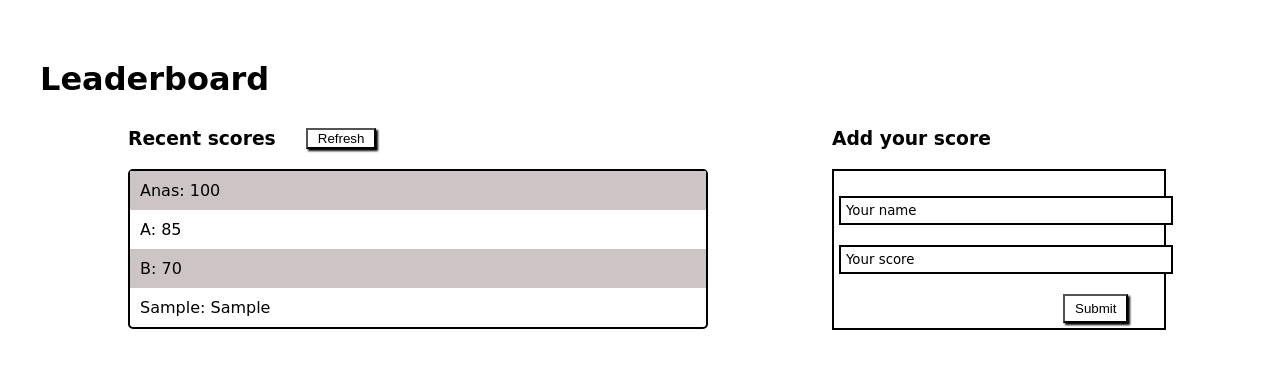
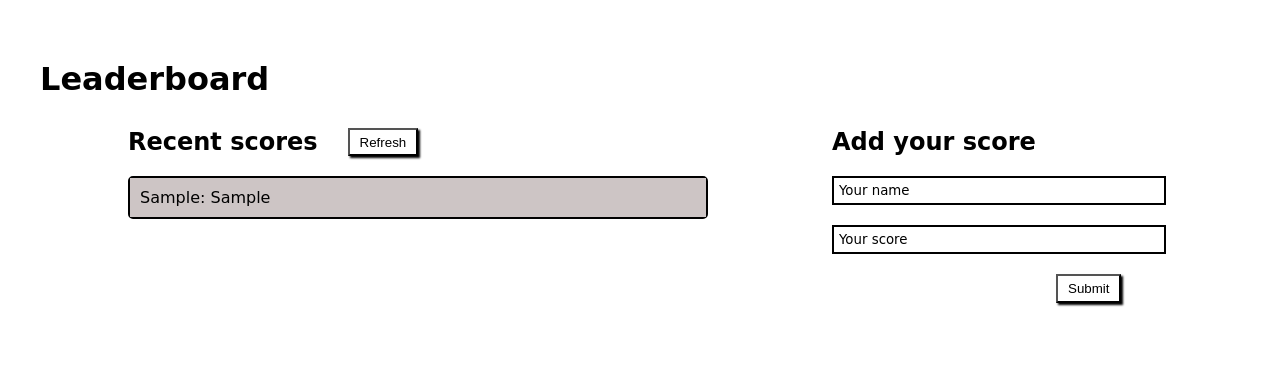
Before and after one commit to a-laarabi/Leaderboard, a website built with webpack: page src/index.html in a window 1280 px wide. Both pictures are taken after typing "Sample", "Sample" into the empty fields and a click on the button "Submit". Built offline with nearby package versions, Linux system fonts and the light colour scheme; a web font is replaced by a local one.

Commit message:
Updating index.js

```diff
--- a/package.json
+++ b/package.json
@@ -21,7 +21,12 @@
   },
   "homepage": "https://github.com/a-laarabi/Leaderboard#readme",
   "devDependencies": {
+    "babel-eslint": "^10.1.0",
     "css-loader": "^6.7.1",
+    "eslint": "^7.32.0",
+    "eslint-config-airbnb-base": "^14.2.1",
+    "eslint-plugin-import": "^2.26.0",
+    "hint": "^7.1.1",
     "html-webpack-plugin": "^5.5.0",
     "style-loader": "^3.3.1",
     "webpack": "^5.74.0",
--- a/src/index.html
+++ b/src/index.html
@@ -4,7 +4,6 @@
   <meta charset="UTF-8">
   <meta http-equiv="X-UA-Compatible" content="IE=edge">
   <meta name="viewport" content="width=device-width, initial-scale=1.0">
-  <link rel="stylesheet" href="style.css">
   <title>Leaderboard</title>
 </head>
 <body>
@@ -14,25 +13,20 @@
   <section class="container">
     <section class="scores">
       <div class="scoresHeader">
-        <h1>Recent scores</h1>
+        <h2>Recent scores</h2>
         <button class="refresh">Refresh</button>
       </div>
-      <div class="listScores">
-        <div><p>Anas: 100</p></div>
-        <div><p>A: 85</p></div>
-        <div><p>B: 70</p></div>
-      </div>
+      <div class="listScores"></div>
     </section>
 
     <section class="addScore">
-      <h1>Add your score</h1>
+      <h2>Add your score</h2>
       <form class="form">
-        <input class="form name" type="text" placeholder="Your name" required>
-        <input class="form score" type="text" placeholder="Your score" required>
+        <input class="inputForm name" type="text" placeholder="Your name" required>
+        <input class="inputForm score" type="text" placeholder="Your score" required>
         <input class="submit" type="button" value="Submit">
       </form>
     </section>
   </section>
-  <script src="./index.js"></script>
 </body>
 </html>
--- a/src/index.js
+++ b/src/index.js
@@ -1,13 +1,18 @@
-//import './style.css';
+import './style.css';
 
 class Player {
-  constructor (name, score) {
+  constructor(name, score) {
     this.name = name;
     this.score = score;
   }
 }
+let scoresList;
 
-const scoresList = [] || JSON.parse(localStorage.getItem('items'));
+if (localStorage.length === 0) {
+  scoresList = [];
+} else {
+  scoresList = JSON.parse(localStorage.getItem('items'));
+}
 
 const listScores = document.querySelector('.listScores');
 
@@ -15,11 +20,17 @@ const addToDom = (name, score) => {
   const player = document.createElement('div');
   player.innerHTML += `<p>${name}: ${score}</p>`;
   listScores.appendChild(player);
-}
+};
 
 const getPlayerFromStorage = () => {
-
-}
+  if (localStorage.length) {
+    const localItem = localStorage.getItem('items');
+    const items = JSON.parse(localItem);
+    items.forEach((element) => {
+      addToDom(element.name, element.score);
+    });
+  }
+};
 
 const addNewScore = (name, score) => {
   addToDom(name, score);
@@ -30,17 +41,14 @@ const addNewScore = (name, score) => {
 
 const names = document.querySelector('.name');
 const score = document.querySelector('.score');
-const submit = document.querySelector('.submit')
+const submit = document.querySelector('.submit');
 
 submit.addEventListener('click', () => {
   if (names.value !== '' && score.value !== '') {
-    addNewScore (names.value, score.value);
+    addNewScore(names.value, score.value);
     names.value = null;
     score.value = null;
   }
 });
 
 window.addEventListener('load', getPlayerFromStorage);
-
-//still need to work on the local storage
-//and the refresh button
--- a/src/style.css
+++ b/src/style.css
@@ -38,9 +38,10 @@ body {
 
 .refresh {
   margin-left: 30px;
-  padding:0 10px;
+  padding: 0 10px;
   background: none;
   box-shadow: 2px 2px 2px black;
+  cursor: pointer;
 }
 
 .listScores {
@@ -50,11 +51,7 @@ body {
   margin-top: 20px;
 }
 
-.listScores {
-  /* box-shadow: 2px 2px 2px black; */
-}
-
-.listScores div{
+.listScores div {
   padding: 10px;
 }
 
@@ -69,7 +66,7 @@ body {
   grid-column-end: 5;
 }
 
-.addScore .form {
+.addScore .inputForm {
   display: block;
   margin-top: 20px;
   width: 100%;
@@ -89,4 +86,5 @@ body {
   margin-left: 70%;
   background: none;
   box-shadow: 2px 2px 2px black;
+  cursor: pointer;
 }
```
Also changed, not shown: dist/index.bundle.js, dist/index.html, 1 other file.
